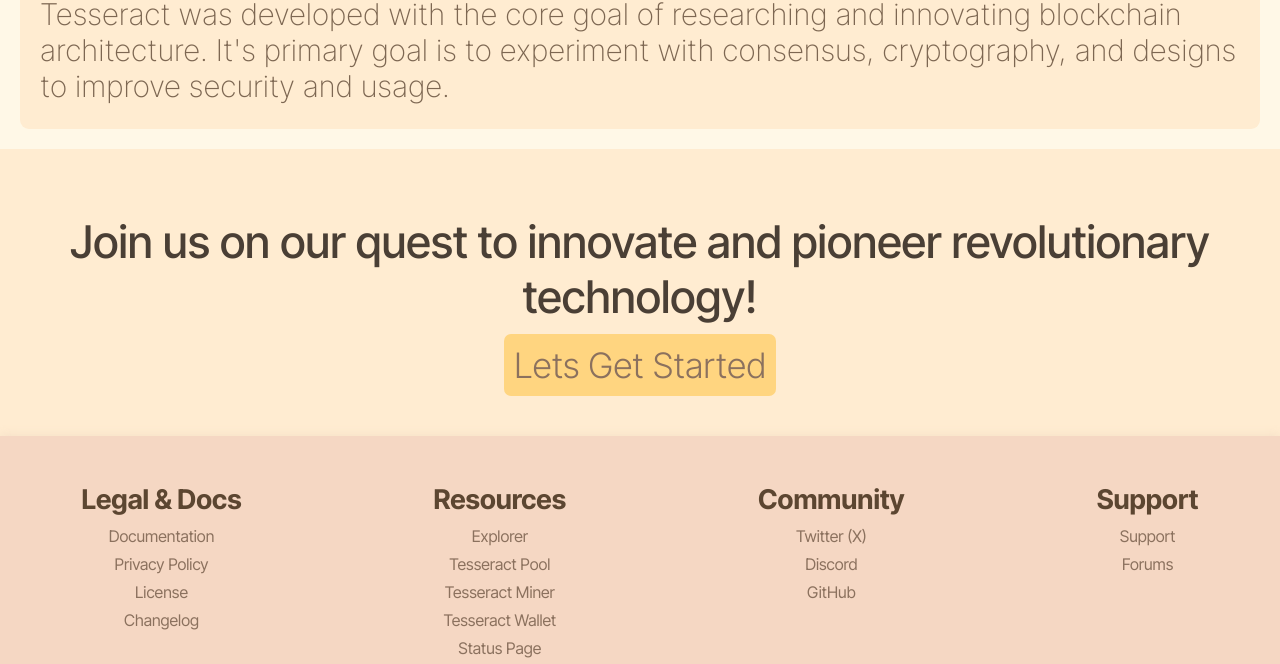
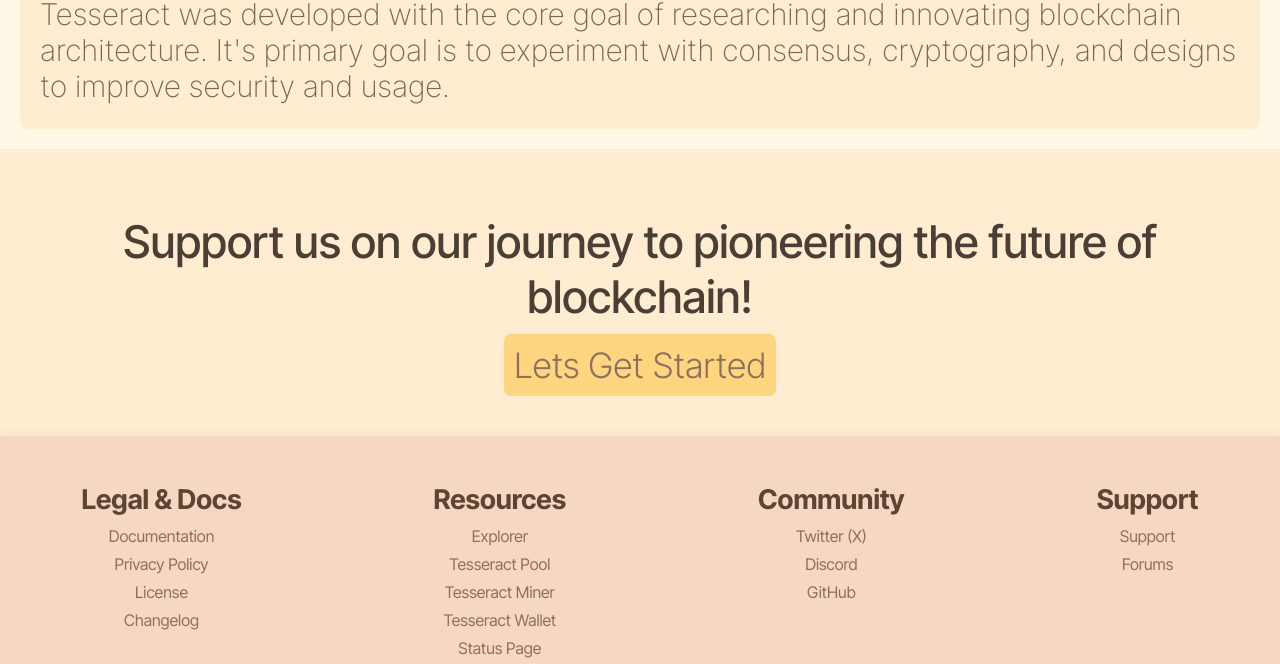
Before and after one commit to TesseractCoinDev/tesseractcoin.org, a plain HTML site: page index.html in a window 1280 px wide. Shown: the part 1485-2149 px from the top of the page. Drawn offline with Linux system fonts and the light colour scheme.

Commit message:
Update index.html

```diff
--- a/index.html
+++ b/index.html
@@ -60,7 +60,7 @@
         </div>
       </div>
       <div id="getstarted">
-        <p class="starttitle">Join us on our quest to innovate and pioneer revolutionary technology!</p>
+        <p class="starttitle">Support us on our journey to pioneering the future of blockchain!</p>
         <a class="start" href="https://docs.tesseractcoin.org/docs/introduction/get-started">Lets Get Started</a>
       </div>
     </div>
```
